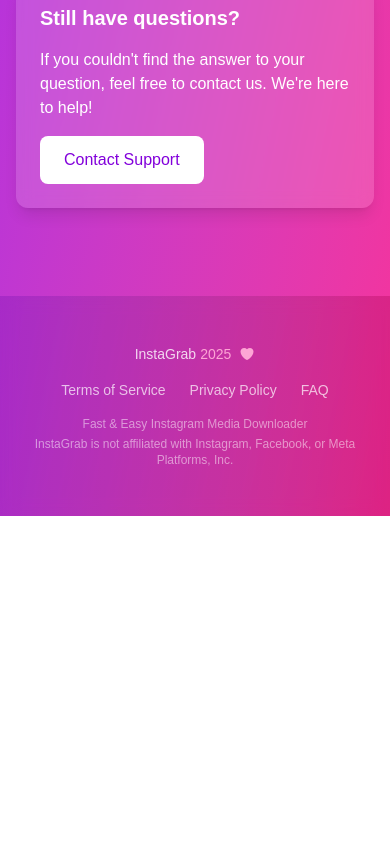
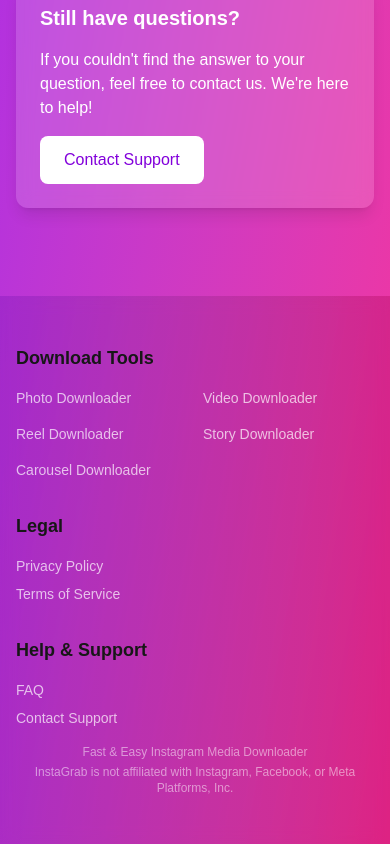
Before and after one commit to FinbarrShiels/insta_grabber, a Next.js app: page /faq in a window 390 px wide. Shown: the part 1360-2204 px from the top of the page. Before the commit the page ends 1876 px from the top, so only its background shows below. Built offline with nearby package versions, Linux system fonts and the light colour scheme.

Commit message:
fix: update page titles and descriptions for better SEO, add mobile-friendly footer

```diff
--- a/src/app/carousel/layout.tsx
+++ b/src/app/carousel/layout.tsx
@@ -1,15 +1,15 @@
 import type { Metadata } from 'next';
 
 export const metadata: Metadata = {
-  title: 'InstaGrab Carousel Downloader - Save Instagram Multiple Posts',
-  description: 'Download Instagram carousel posts in high quality for free. Save multiple IG posts directly to your device without watermarks. Fast and easy to use.',
+  title: 'Instagram Carousel Downloader - Save Multiple IG Posts',
+  description: 'Download Instagram carousel posts with multiple photos and videos. Save entire IG slideshows without watermarks. Fast, free, and no registration needed. Perfect for saving your favorite Instagram albums.',
   keywords: 'instagram carousel downloader, download instagram slideshows, save instagram carousels, download IG album, instagram album saver',
   alternates: {
     canonical: 'https://www.instagrab.download/carousel',
   },
   openGraph: {
-    title: 'InstaGrab Carousel Downloader - Save Instagram Multiple Posts',
-    description: 'Download Instagram carousel posts in high quality for free. Save multiple IG posts directly to your device without watermarks. Fast and easy to use.',
+    title: 'Instagram Carousel Downloader - Save Multiple IG Posts',
+    description: 'Download Instagram carousel posts with multiple photos and videos. Save entire IG slideshows without watermarks. Fast, free, and no registration needed. Perfect for saving your favorite Instagram albums.',
     url: 'https://www.instagrab.download/carousel',
     siteName: 'InstaGrab - Instagram Content Downloader',
     images: [
@@ -17,7 +17,7 @@
         url: 'https://www.instagrab.download/og-carousel.jpg',
         width: 1200,
         height: 630,
-        alt: 'InstaGrab Carousel Downloader',
+        alt: 'Instagram Carousel Downloader',
       },
     ],
     locale: 'en_US',
--- a/src/app/components/Footer.tsx
+++ b/src/app/components/Footer.tsx
@@ -3,26 +3,70 @@
 import Link from 'next/link';
 
 const Footer: React.FC = () => {
+  const menuItems = [
+    { href: '/photo', label: 'Photo Downloader' },
+    { href: '/video', label: 'Video Downloader' },
+    { href: '/reel', label: 'Reel Downloader' },
+    { href: '/story', label: 'Story Downloader' },
+    { href: '/carousel', label: 'Carousel Downloader' },
+  ];
+
   return (
     <div className="w-full py-6 bg-gradient-to-r from-purple-800/30 to-pink-800/30 backdrop-blur-sm mt-10">
       <footer className="py-6 max-w-[900px] mx-auto px-4">
-        <div className="flex flex-col sm:flex-row items-center justify-between">
-          <div className="flex items-center justify-center gap-1 text-white/80 text-sm mb-4 sm:mb-0">
-            <span>InstaGrab</span>
-            <span className="text-pink-300 font-medium">2025</span>
-            <HeartIcon className="h-4 w-4 text-pink-300 ml-1" />
+        <div className="grid grid-cols-1 md:grid-cols-2 lg:grid-cols-3 gap-8">
+          {/* Main Menu */}
+          <div>
+            <h3 className="text-lg font-semibold mb-4">Download Tools</h3>
+            <div className="grid grid-cols-2 gap-4">
+              {menuItems.map((item) => (
+                <Link
+                  key={item.href}
+                  href={item.href}
+                  className="text-white/70 hover:text-white text-sm transition-colors"
+                >
+                  {item.label}
+                </Link>
+              ))}
+            </div>
           </div>
 
-          <div className="flex items-center space-x-6">
-            <Link href="/terms" className="text-white/70 hover:text-white text-sm transition-colors">
-              Terms of Service
-            </Link>
-            <Link href="/privacy" className="text-white/70 hover:text-white text-sm transition-colors">
-              Privacy Policy
-            </Link>
-            <Link href="/faq" className="text-white/70 hover:text-white text-sm transition-colors">
-              FAQ
-            </Link>
+          {/* Legal Links */}
+          <div>
+            <h3 className="text-lg font-semibold mb-4">Legal</h3>
+            <div className="space-y-2">
+              <Link
+                href="/privacy"
+                className="block text-white/70 hover:text-white text-sm transition-colors"
+              >
+                Privacy Policy
+              </Link>
+              <Link
+                href="/terms"
+                className="block text-white/70 hover:text-white text-sm transition-colors"
+              >
+                Terms of Service
+              </Link>
+            </div>
+          </div>
+
+          {/* Help & Support */}
+          <div>
+            <h3 className="text-lg font-semibold mb-4">Help & Support</h3>
+            <div className="space-y-2">
+              <Link
+                href="/faq"
+                className="block text-white/70 hover:text-white text-sm transition-colors"
+              >
+                FAQ
+              </Link>
+              <a
+                href="mailto:support@instagrab.download"
+                className="block text-white/70 hover:text-white text-sm transition-colors"
+              >
+                Contact Support
+              </a>
+            </div>
           </div>
         </div>
 
--- a/src/app/faq/layout.tsx
+++ b/src/app/faq/layout.tsx
@@ -1,15 +1,15 @@
 import type { Metadata } from 'next';
 
 export const metadata: Metadata = {
-  title: 'InstaGrab FAQ - Common Questions About Instagram Content Downloader',
-  description: 'Find answers to common questions about using InstaGrab to download Instagram content.',
+  title: 'InstaGrab Help Center - Frequently Asked Questions',
+  description: 'Get answers to common questions about using InstaGrab. Learn how to download Instagram content, troubleshoot issues, and understand our service better.',
   keywords: 'instagram downloader faq, frequently asked questions, help center, support, how to use instagram downloader',
   alternates: {
     canonical: 'https://www.instagrab.download/faq',
   },
   openGraph: {
-    title: 'InstaGrab FAQ - Common Questions About Instagram Content Downloader',
-    description: 'Find answers to common questions about using InstaGrab to download Instagram content.',
+    title: 'InstaGrab Help Center - Frequently Asked Questions',
+    description: 'Get answers to common questions about using InstaGrab. Learn how to download Instagram content, troubleshoot issues, and understand our service better.',
     url: 'https://www.instagrab.download/faq',
     siteName: 'InstaGrab - Instagram Content Downloader',
     images: [
@@ -17,7 +17,7 @@
         url: 'https://www.instagrab.download/og-faq.jpg',
         width: 1200,
         height: 630,
-        alt: 'InstaGrab FAQ',
+        alt: 'InstaGrab Help Center',
       },
     ],
     locale: 'en_US',
--- a/src/app/layout.tsx
+++ b/src/app/layout.tsx
@@ -15,8 +15,8 @@
 
 export const metadata: Metadata = {
   metadataBase: new URL('https://www.instagrab.download'),
-  title: "InstaGrab - Download Instagram Content in HD Quality",
-  description: "Download Instagram Videos, Photos, Reels, Stories & Carousels easily with InstaGrab. No watermarks, fast and free!",
+  title: "InstaGrab - Free Instagram Content Downloader Tool",
+  description: "The fastest and most reliable Instagram content downloader. Save photos, videos, reels, stories, and carousels in HD quality without watermarks. No registration required.",
   applicationName: 'InstaGrab',
   keywords: "instagram downloader, download instagram videos, download instagram photos, download instagram reels, download instagram stories, instagram content saver",
   authors: [{ name: 'InstaGrab Team' }],
@@ -31,8 +31,8 @@
     canonical: 'https://www.instagrab.download',
   },
   openGraph: {
-    title: "InstaGrab - Download Instagram Content in HD Quality",
-    description: "Download Instagram Videos, Photos, Reels, Stories & Carousels easily with InstaGrab. No watermarks, fast and free!",
+    title: "InstaGrab - Free Instagram Content Downloader Tool",
+    description: "The fastest and most reliable Instagram content downloader. Save photos, videos, reels, stories, and carousels in HD quality without watermarks. No registration required.",
     url: 'https://www.instagrab.download',
     siteName: 'InstaGrab - Instagram Content Downloader',
     images: [
@@ -48,8 +48,8 @@
   },
   twitter: {
     card: 'summary_large_image',
-    title: "InstaGrab - Download Instagram Content in HD Quality",
-    description: "Download Instagram Videos, Photos, Reels, Stories & Carousels easily with InstaGrab. No watermarks, fast and free!",
+    title: "InstaGrab - Free Instagram Content Downloader Tool",
+    description: "The fastest and most reliable Instagram content downloader. Save photos, videos, reels, stories, and carousels in HD quality without watermarks. No registration required.",
     images: ['https://www.instagrab.download/og-main.jpg'],
   },
   viewport: {
--- a/src/app/photo/layout.tsx
+++ b/src/app/photo/layout.tsx
@@ -1,15 +1,15 @@
 import type { Metadata } from 'next';
 
 export const metadata: Metadata = {
-  title: 'InstaGrab Photo Downloader - Save Instagram Photos in HD',
-  description: 'Download Instagram photos in high quality for free. Save IG photos directly to your device without watermarks. Fast and easy to use.',
+  title: 'Instagram Photo Downloader - Save High Resolution IG Photos',
+  description: 'Download Instagram photos in original resolution. Save high-quality IG photos without watermarks. Fast, free, and no registration needed. Perfect for saving your favorite Instagram moments.',
   keywords: 'instagram photo downloader, download instagram photos, save instagram photos, download IG photos, HD instagram photos',
   alternates: {
     canonical: 'https://www.instagrab.download/photo',
   },
   openGraph: {
-    title: 'InstaGrab Photo Downloader - Save Instagram Photos in HD',
-    description: 'Download Instagram photos in high quality for free. Save IG photos directly to your device without watermarks. Fast and easy to use.',
+    title: 'Instagram Photo Downloader - Save High Resolution IG Photos',
+    description: 'Download Instagram photos in original resolution. Save high-quality IG photos without watermarks. Fast, free, and no registration needed. Perfect for saving your favorite Instagram moments.',
     url: 'https://www.instagrab.download/photo',
     siteName: 'InstaGrab - Instagram Content Downloader',
     images: [
@@ -17,7 +17,7 @@
         url: 'https://www.instagrab.download/og-photo.jpg',
         width: 1200,
         height: 630,
-        alt: 'InstaGrab Photo Downloader',
+        alt: 'Instagram Photo Downloader',
       },
     ],
     locale: 'en_US',
--- a/src/app/privacy/layout.tsx
+++ b/src/app/privacy/layout.tsx
@@ -1,15 +1,15 @@
 import type { Metadata } from 'next';
 
 export const metadata: Metadata = {
-  title: 'InstaGrab Privacy Policy - Data Protection & Security',
-  description: 'Learn about how InstaGrab collects, uses, and protects your personal information.',
+  title: 'InstaGrab Privacy Policy - Your Data Protection Guide',
+  description: 'Learn how InstaGrab protects your privacy and handles your data. Our comprehensive privacy policy explains our data collection, usage, and protection practices.',
   keywords: 'instagram downloader privacy, privacy policy, InstaGrab privacy, data protection, GDPR compliance',
   alternates: {
     canonical: 'https://www.instagrab.download/privacy',
   },
   openGraph: {
-    title: 'InstaGrab Privacy Policy - Data Protection & Security',
-    description: 'Learn about how InstaGrab collects, uses, and protects your personal information.',
+    title: 'InstaGrab Privacy Policy - Your Data Protection Guide',
+    description: 'Learn how InstaGrab protects your privacy and handles your data. Our comprehensive privacy policy explains our data collection, usage, and protection practices.',
     url: 'https://www.instagrab.download/privacy',
     siteName: 'InstaGrab - Instagram Content Downloader',
     images: [
--- a/src/app/reel/layout.tsx
+++ b/src/app/reel/layout.tsx
@@ -1,15 +1,15 @@
 import type { Metadata } from 'next';
 
 export const metadata: Metadata = {
-  title: 'InstaGrab Reel Downloader - Save Instagram Reels in HD',
-  description: 'Download Instagram reels in high quality for free. Save IG reels directly to your device without watermarks. Fast and easy to use.',
+  title: 'Instagram Reel Downloader - Save Viral IG Reels in HD',
+  description: 'Download Instagram reels in high quality. Save viral IG reels without watermarks. Fast, free, and no registration needed. Perfect for saving your favorite Instagram reels.',
   keywords: 'instagram reel downloader, download instagram reels, save instagram reels, download IG reels, HD instagram reels',
   alternates: {
     canonical: 'https://www.instagrab.download/reel',
   },
   openGraph: {
-    title: 'InstaGrab Reel Downloader - Save Instagram Reels in HD',
-    description: 'Download Instagram reels in high quality for free. Save IG reels directly to your device without watermarks. Fast and easy to use.',
+    title: 'Instagram Reel Downloader - Save Viral IG Reels in HD',
+    description: 'Download Instagram reels in high quality. Save viral IG reels without watermarks. Fast, free, and no registration needed. Perfect for saving your favorite Instagram reels.',
     url: 'https://www.instagrab.download/reel',
     siteName: 'InstaGrab - Instagram Content Downloader',
     images: [
@@ -17,7 +17,7 @@
         url: 'https://www.instagrab.download/og-reel.jpg',
         width: 1200,
         height: 630,
-        alt: 'InstaGrab Reel Downloader',
+        alt: 'Instagram Reel Downloader',
       },
     ],
     locale: 'en_US',
--- a/src/app/story/layout.tsx
+++ b/src/app/story/layout.tsx
@@ -1,15 +1,15 @@
 import type { Metadata } from 'next';
 
 export const metadata: Metadata = {
-  title: 'InstaGrab Story Downloader - Save Instagram Stories in HD',
-  description: 'Download Instagram stories in high quality for free. Save IG stories directly to your device without watermarks. Fast and easy to use.',
+  title: 'Instagram Story Downloader - Save Expiring IG Stories',
+  description: 'Download Instagram stories before they expire. Save IG stories without watermarks. Fast, free, and no registration needed. Perfect for saving your favorite Instagram stories.',
   keywords: 'instagram story downloader, download instagram stories, save instagram stories, download IG stories, HD instagram stories',
   alternates: {
     canonical: 'https://www.instagrab.download/story',
   },
   openGraph: {
-    title: 'InstaGrab Story Downloader - Save Instagram Stories in HD',
-    description: 'Download Instagram stories in high quality for free. Save IG stories directly to your device without watermarks. Fast and easy to use.',
+    title: 'Instagram Story Downloader - Save Expiring IG Stories',
+    description: 'Download Instagram stories before they expire. Save IG stories without watermarks. Fast, free, and no registration needed. Perfect for saving your favorite Instagram stories.',
     url: 'https://www.instagrab.download/story',
     siteName: 'InstaGrab - Instagram Content Downloader',
     images: [
@@ -17,7 +17,7 @@
         url: 'https://www.instagrab.download/og-story.jpg',
         width: 1200,
         height: 630,
-        alt: 'InstaGrab Story Downloader',
+        alt: 'Instagram Story Downloader',
       },
     ],
     locale: 'en_US',
--- a/src/app/video/layout.tsx
+++ b/src/app/video/layout.tsx
@@ -1,15 +1,15 @@
 import type { Metadata } from 'next';
 
 export const metadata: Metadata = {
-  title: 'InstaGrab Video Downloader - Save Instagram Videos in HD',
-  description: 'Download Instagram videos in high quality for free. Save IG videos directly to your device without watermarks. Fast and easy to use.',
+  title: 'Instagram Video Downloader - Save Full HD IG Videos',
+  description: 'Download Instagram videos in full HD quality. Save IG videos without watermarks. Fast, free, and no registration needed. Perfect for saving your favorite Instagram video content.',
   keywords: 'instagram video downloader, download instagram videos, save instagram videos, download IG videos, HD instagram videos',
   alternates: {
     canonical: 'https://www.instagrab.download/video',
   },
   openGraph: {
-    title: 'InstaGrab Video Downloader - Save Instagram Videos in HD',
-    description: 'Download Instagram videos in high quality for free. Save IG videos directly to your device without watermarks. Fast and easy to use.',
+    title: 'Instagram Video Downloader - Save Full HD IG Videos',
+    description: 'Download Instagram videos in full HD quality. Save IG videos without watermarks. Fast, free, and no registration needed. Perfect for saving your favorite Instagram video content.',
     url: 'https://www.instagrab.download/video',
     siteName: 'InstaGrab - Instagram Content Downloader',
     images: [
@@ -17,7 +17,7 @@
         url: 'https://www.instagrab.download/og-video.jpg',
         width: 1200,
         height: 630,
-        alt: 'InstaGrab Video Downloader',
+        alt: 'Instagram Video Downloader',
       },
     ],
     locale: 'en_US',
```
